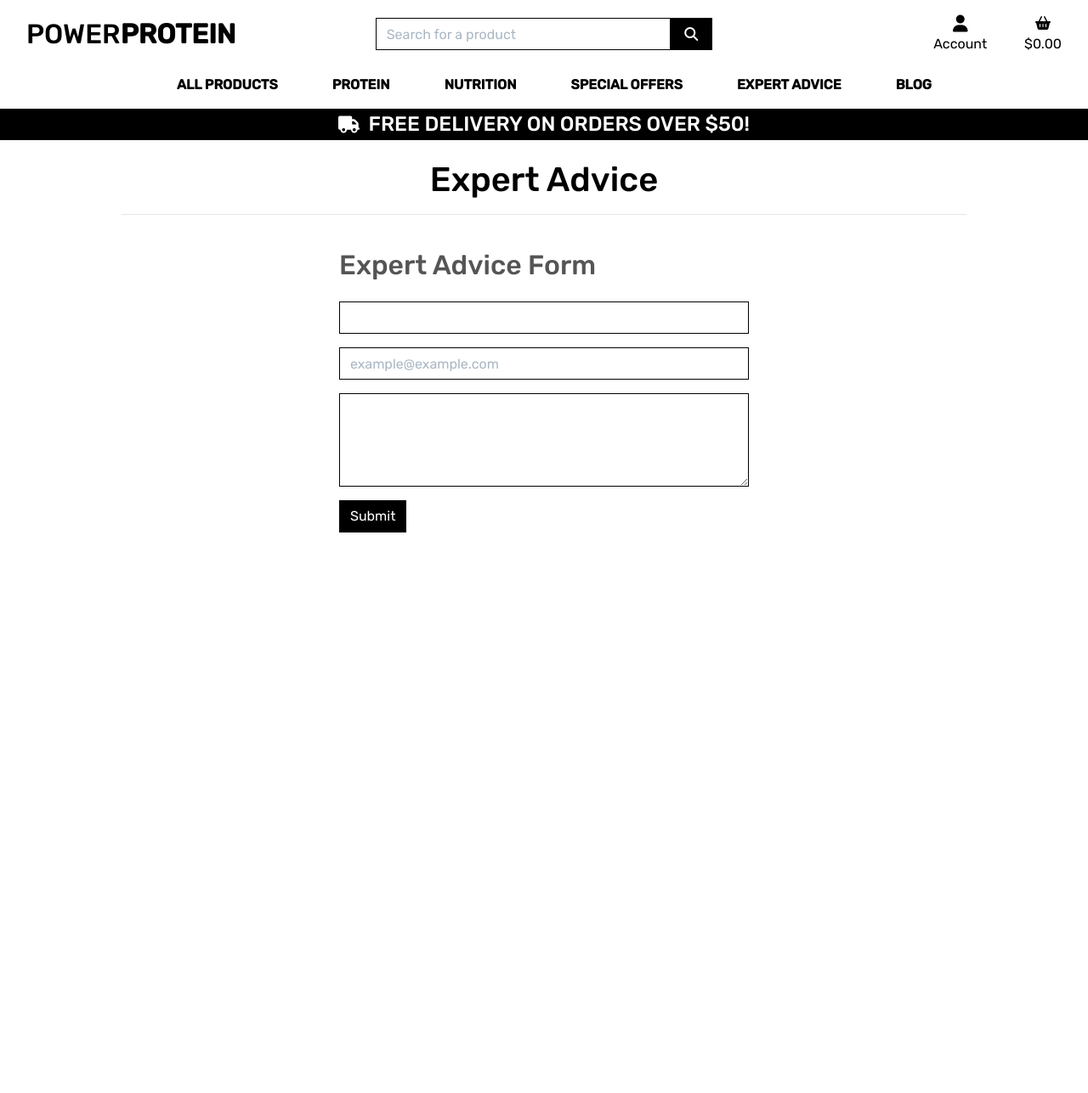
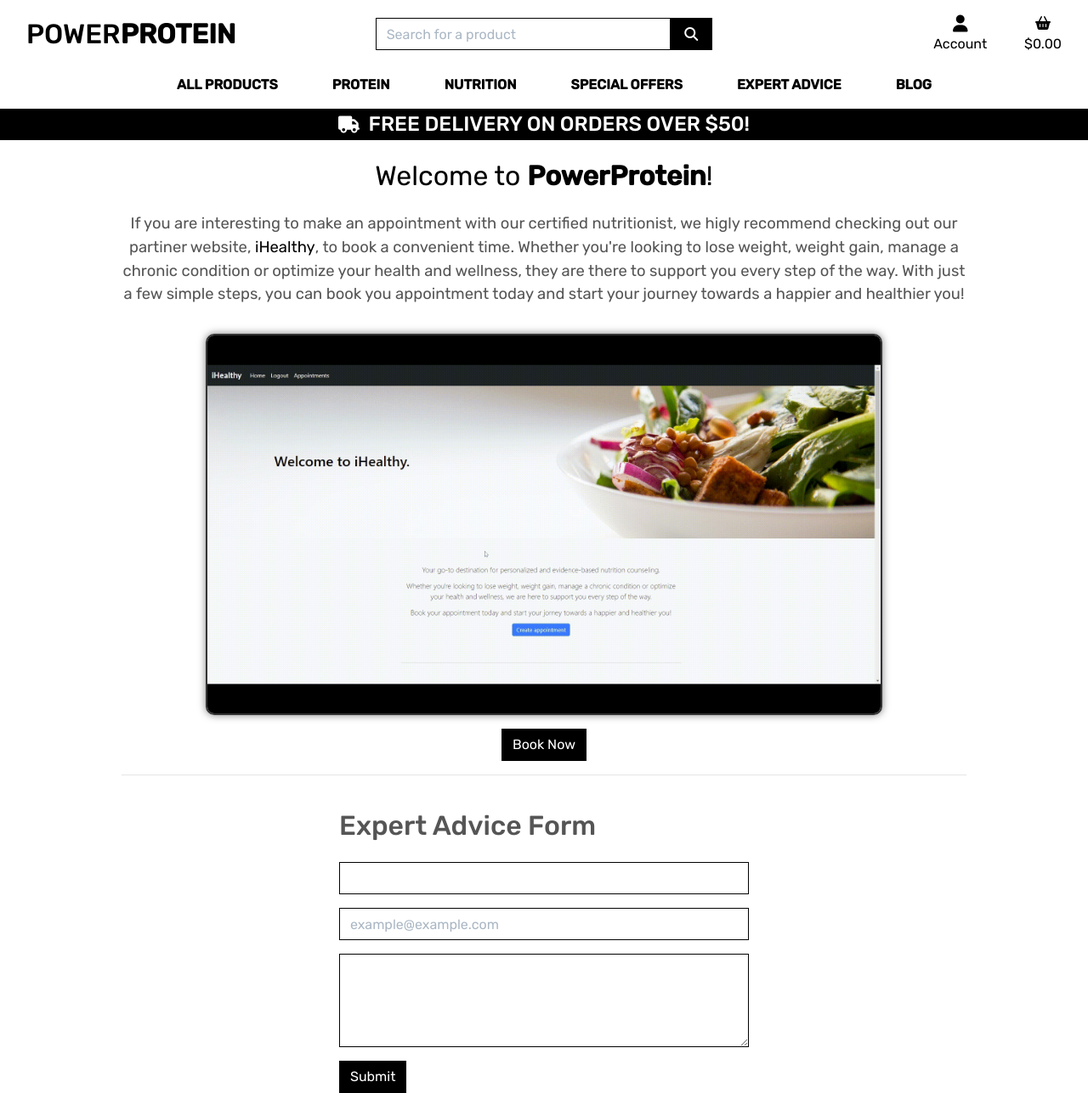
Before and after one commit to Giov3ss/PowerProtein, a Django app: page /expert-advice/expert-advice/ in a window 1280 px wide. Shown: the whole page at 85% size. Before the commit the page ends 627 px from the top, so only its background shows below. Run offline with Django 3.2, Linux system fonts and the light colour scheme; parts of the project's set-up code (start-up, migrations or seed data) failed here and were passed over; some libraries are stand-ins or nearby versions.

Commit message:
adding some content to expert advice, also styling a gif to show the steps to cust

```diff
--- a/expert_advice/static/expert_advice/css/expert_advice.css
+++ b/expert_advice/static/expert_advice/css/expert_advice.css
@@ -5,9 +5,33 @@
 
 .text-black-expert {
     color: #000 !important;
-    font-size: 40px;
+    font-size: 2rem;
+   font-weight: 400;
+}
 
+.lead-exp {
+    font-size: 1.15rem;
+    font-weight: 300;
 }
+
+.gif-exp {
+    width: 80%;
+    border: 2px solid #333;
+    border-radius: 10px;
+    box-shadow: 0 0 10px rgba(0, 0, 0, 0.5);
+}
+
+.header-container .btn {
+    color: #fff !important;
+    background-color: #000;;
+}
+
+.header-container .btn:hover {
+    background-color: #222 !important;
+    border-color: #222 !important;
+}
+
+/* -------------------------------- Form Style */
 
 .container#form-container {
     height: auto;
--- a/expert_advice/templates/expert_advice/expert_advice_form.html
+++ b/expert_advice/templates/expert_advice/expert_advice_form.html
@@ -7,9 +7,20 @@
 
 {% block page_header %}
 <div class="container header-container">
-    <div class="row">
+    <div class="row mt-4">
         <div class="col text-center">
-            <h2 class="text-black-expert mt-4">Expert Advice</h2>
+            <h2 class="text-black-expert">Welcome to <strong>PowerProtein</strong>!</h2>
+            <p class="lead-exp mt-4">
+            If you are interesting to make an appointment with our certified nutritionist, we higly recommend checking
+            out our partiner website, <strong><a class="text-black" href="https://ihealthy.herokuapp.com/" target="_blank">iHealthy</a></strong>, to book
+            a convenient time. Whether you're looking to lose weight, weight gain, manage a chronic condition or optimize your health and wellness,
+            they are there to support you every step of the way. With just a few simple steps, you can book you appointment today and start your
+            journey towards a happier and healthier you!
+            <p>
+            <img class="gif-exp mt-3" src="{% static 'media/ihealthygif.gif' %}" alt="iHealthy GIF">
+            <div>
+                <a href="https://ihealthy.herokuapp.com/accounts/signup/" class="btn btn-outline-black rounded-0">Book Now</a>
+            </div>
             <hr>
         </div>
     </div>
```
Also changed, not shown: expert_advice/static/media/ihealthygif.gif (added).
